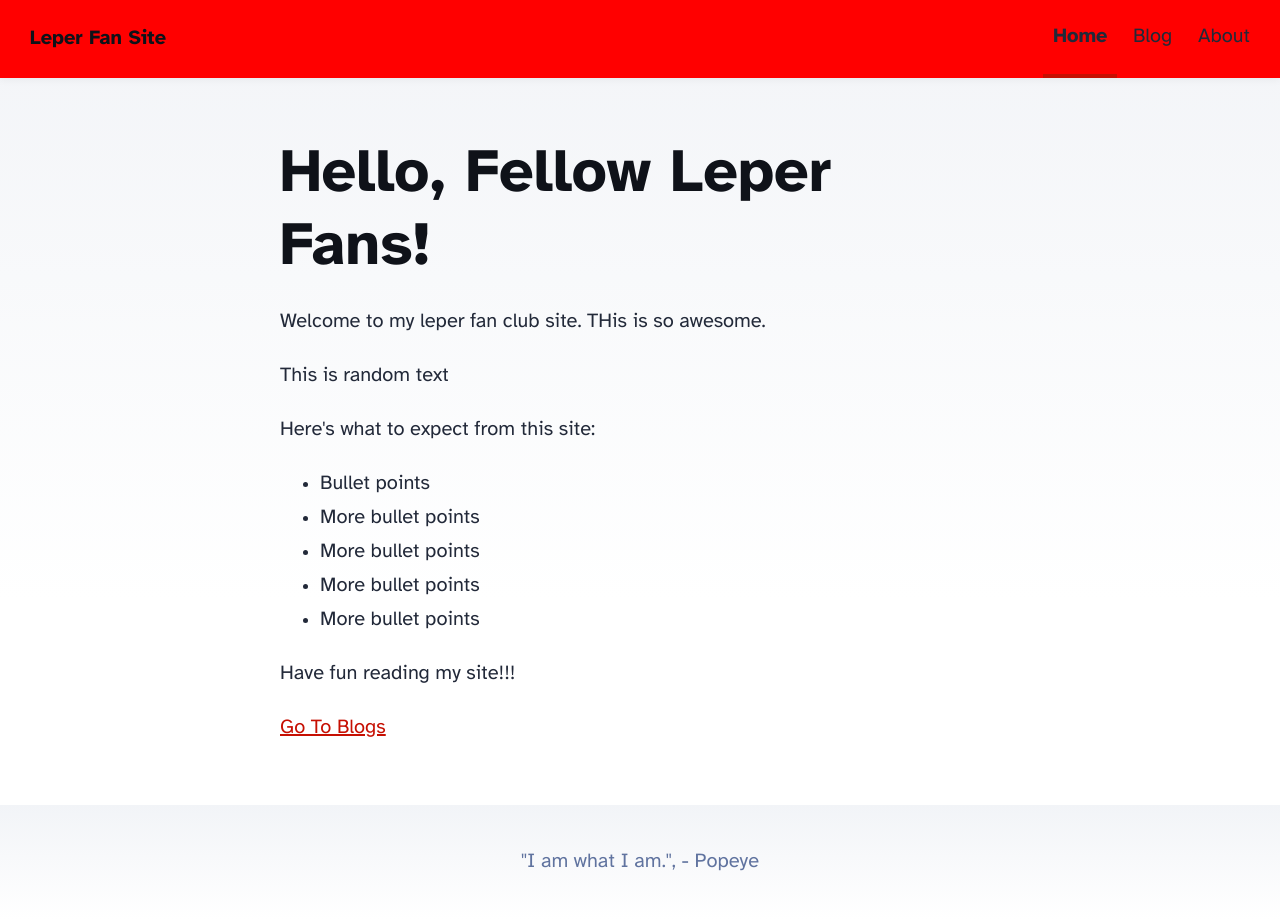
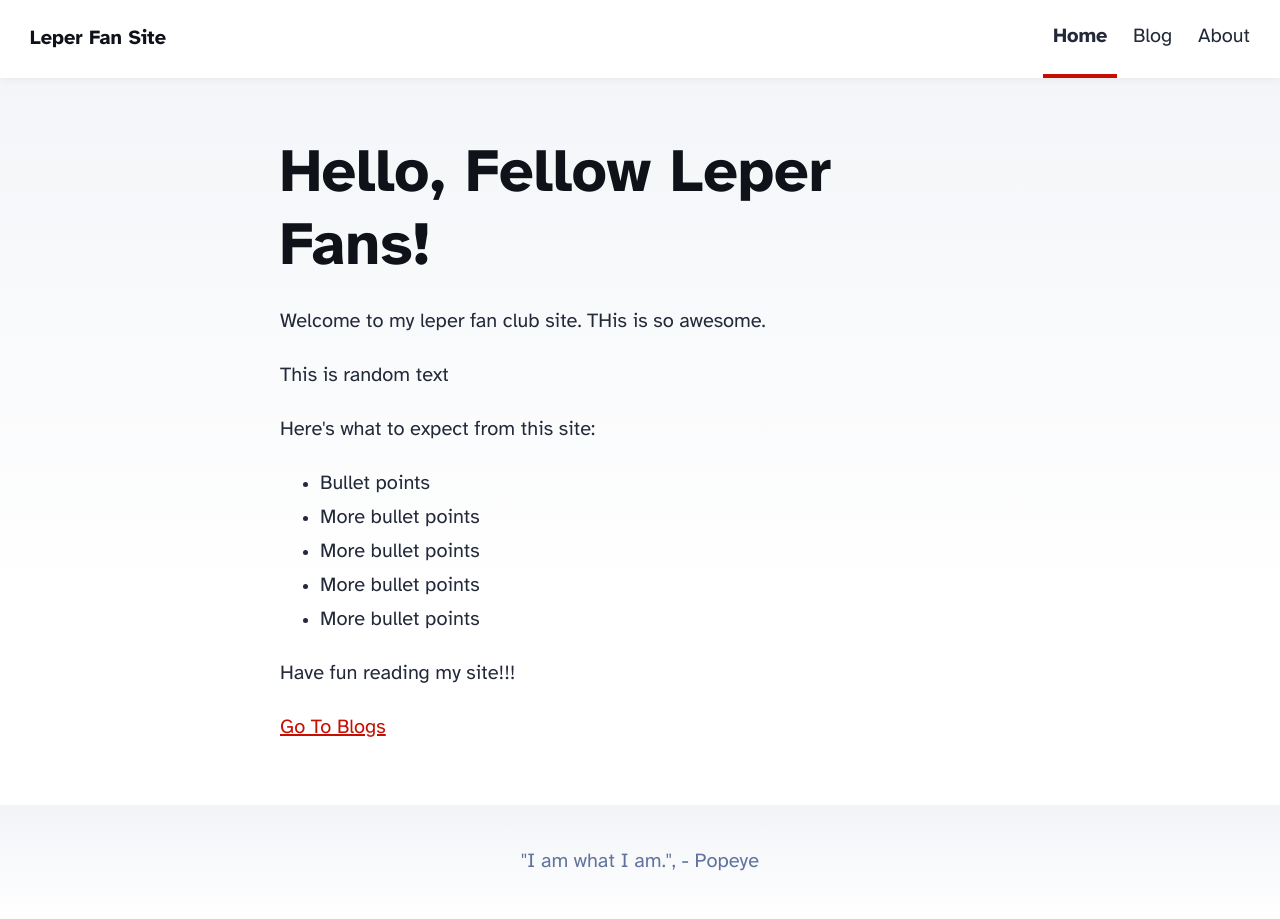
Before and after one commit to BiigFish/lepers, an Astro site: page / in a window 1280 px wide. Built offline with nearby package versions, Linux system fonts and the light colour scheme; Astro itself is replaced by a stand-in of ours.

Commit message:
Update Header.astro

```diff
--- a/src/components/Header.astro
+++ b/src/components/Header.astro
@@ -17,7 +17,7 @@ import { SITE_TITLE } from '../consts';
 	header {
 		margin: 0;
 		padding: 0 1em;
-		background: red;
+		background: white;
 		box-shadow: 0 2px 8px rgba(var(--black), 5%);
 	}
 	h2 {
```
